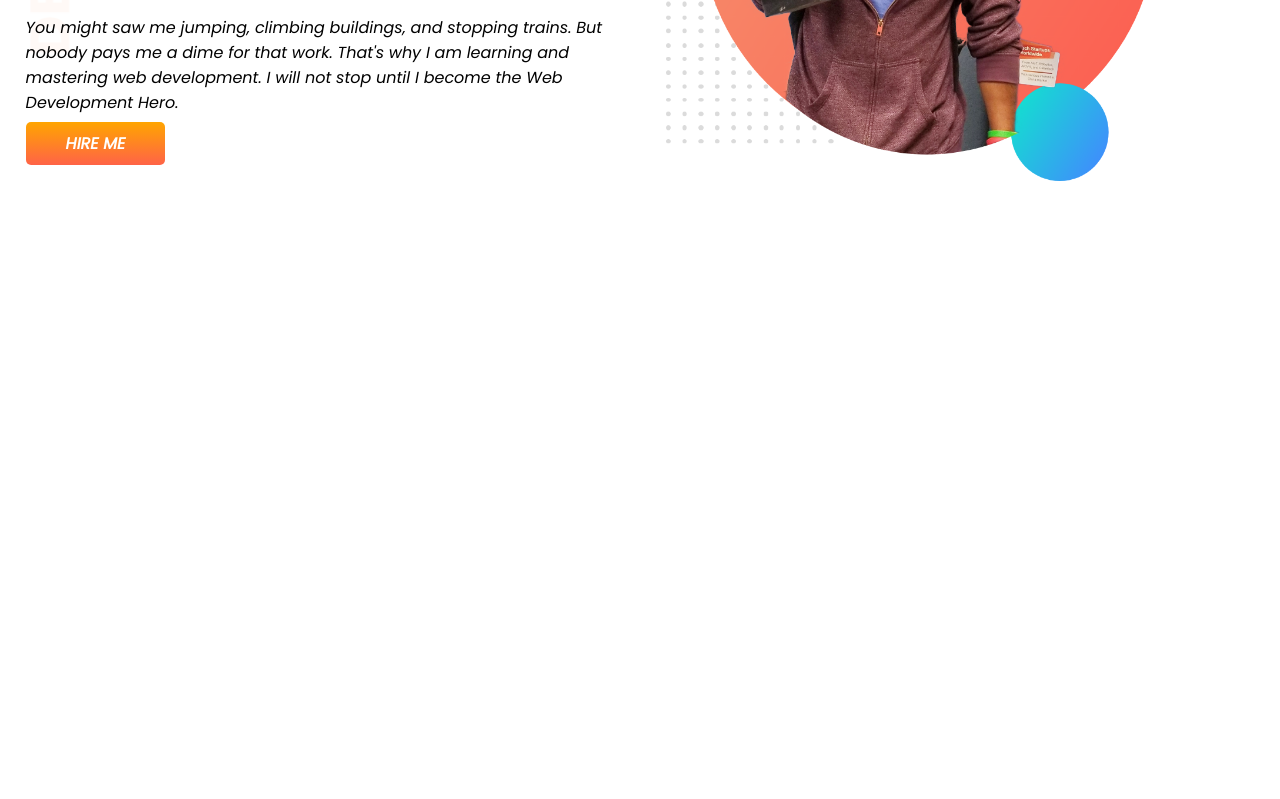
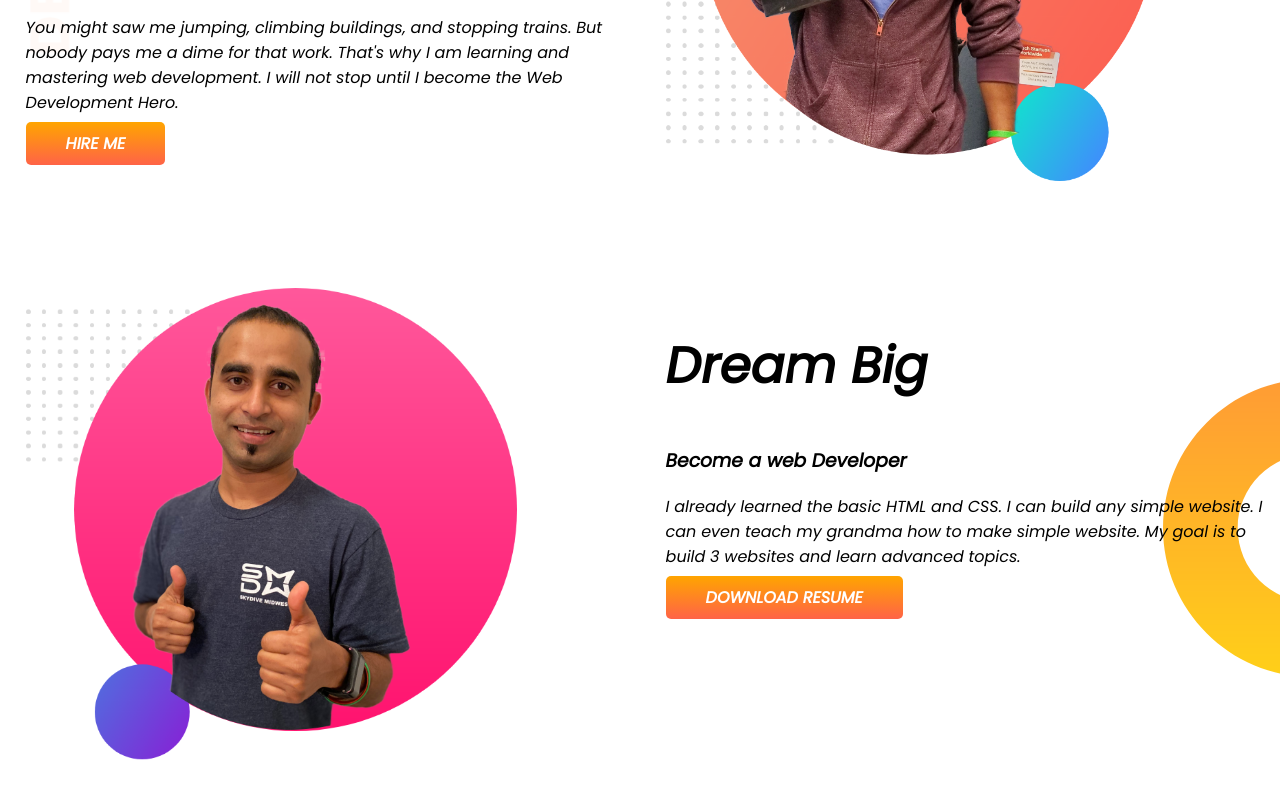
Before and after one commit to asadul101/programming-hero, a plain HTML site: page Milestone-1/Module-4/index.html in a window 1280 px wide. Shown: the part 307-1106 px from the top of the page. Before the commit the page ends 800 px from the top, so only its background shows below. Drawn offline with Linux system fonts and the light colour scheme.

Commit message:
html css

```diff
--- a/Milestone-1/Module-4/index.html
+++ b/Milestone-1/Module-4/index.html
@@ -26,6 +26,19 @@
        <div class="asad">
          <img src="./images/jhankar.png" alt="">
        </div>
+    </section >
+    <section class="dream-big">
+        <div class="asad">
+            <img src="./images/jhankar2.png" alt="">
+        </div>
+        <div class="asad">
+            <h1>Dream Big</h1>
+            <h3>Become a web Developer</h3>
+            <p>
+                I already learned the basic HTML and CSS. I can build any simple website. I can even teach my grandma how to make simple website. My goal is to build 3 websites and learn advanced topics.
+            </p>
+            <a class="rana" target="_blank" href=""> DOWNLOAD RESUME</a>
+        </div>
     </section>
 
 </body>
--- a/Milestone-1/Module-4/style.css
+++ b/Milestone-1/Module-4/style.css
@@ -13,6 +13,7 @@ h1 {
 
 section {
     display: flex;
+    margin-bottom: 100px;
 }
 
 .asad {
@@ -36,3 +37,8 @@ section {
     background-image:url(./images/top-banner.png) ;
     background-repeat: no-repeat;
 }
+.dream-big{
+    background-image: url(./images/dream-bg.png);
+    background-repeat: no-repeat;
+    background-position: right;
+}
```
